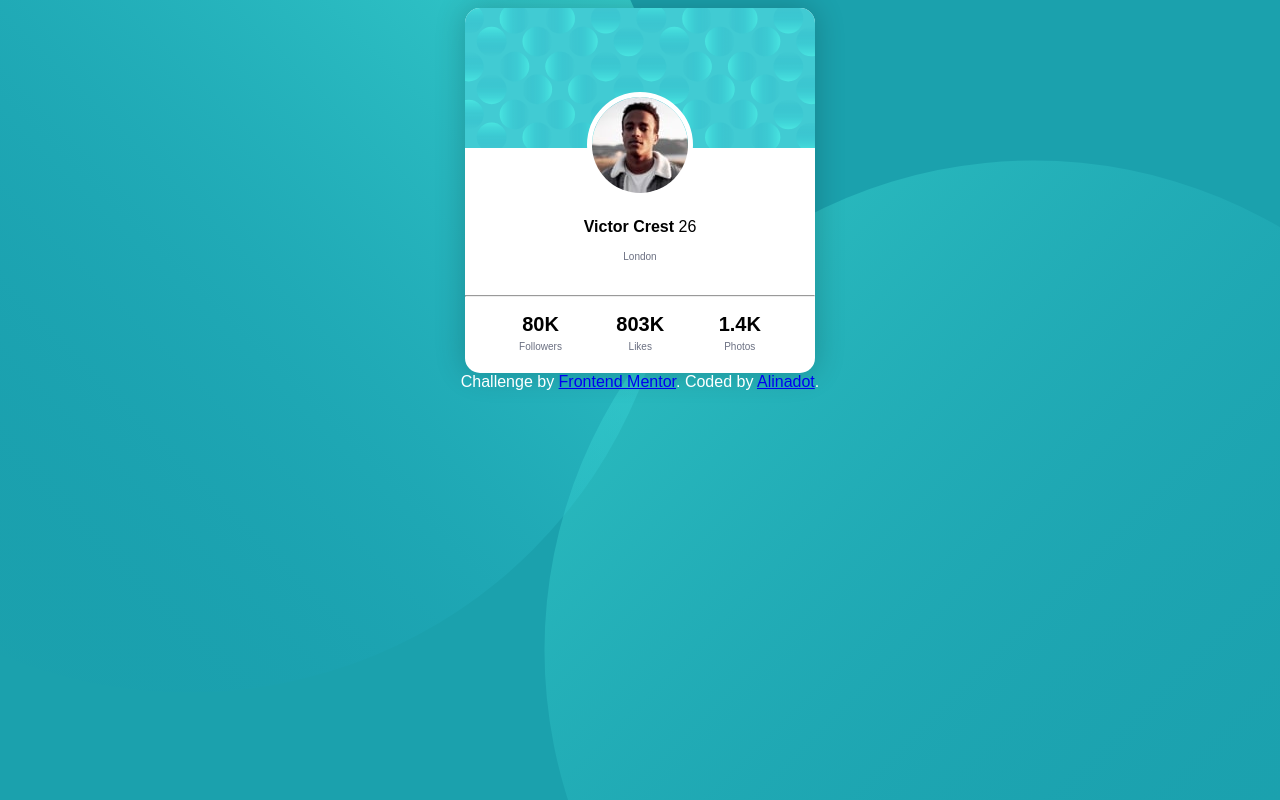
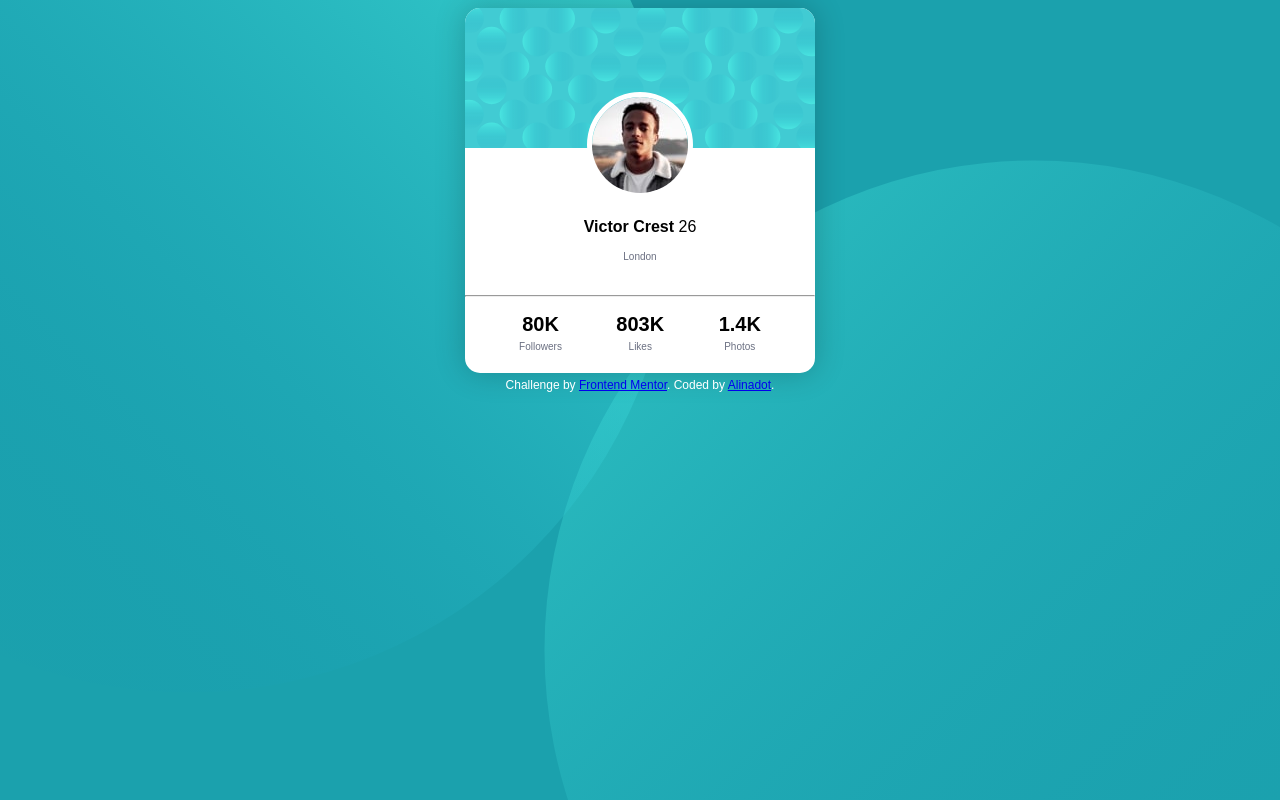
Before and after one commit to Alinadot/Card, a plain HTML site: page index.html in a window 1280 px wide. Drawn offline with Linux system fonts and the light colour scheme.

```diff
--- a/css/styles.css
+++ b/css/styles.css
@@ -84,6 +84,9 @@ top: 5px;
 
 .footer {
 color: white;
+font-size: 12px;
+position: relative;
+top:5px;
 }
 
 
```
